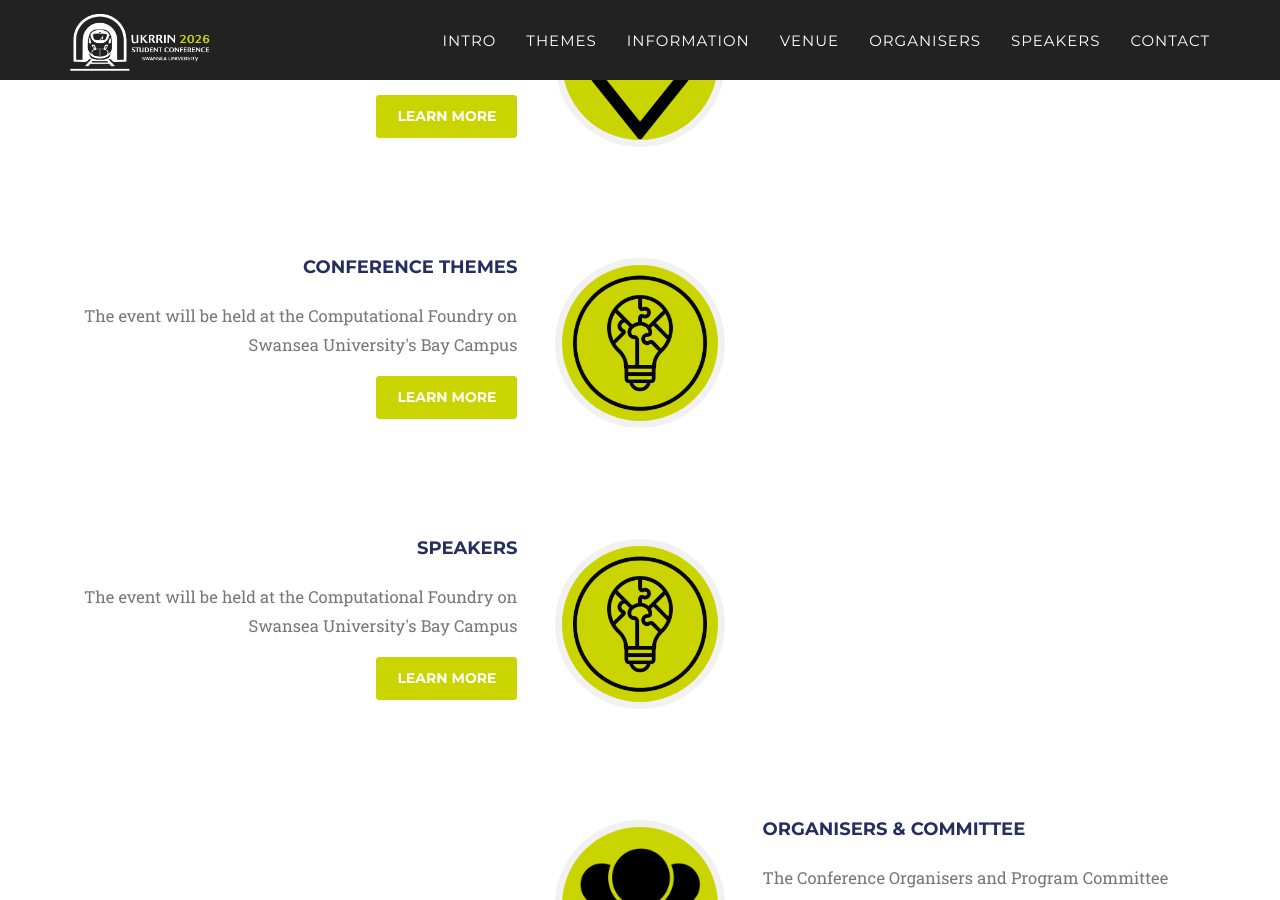
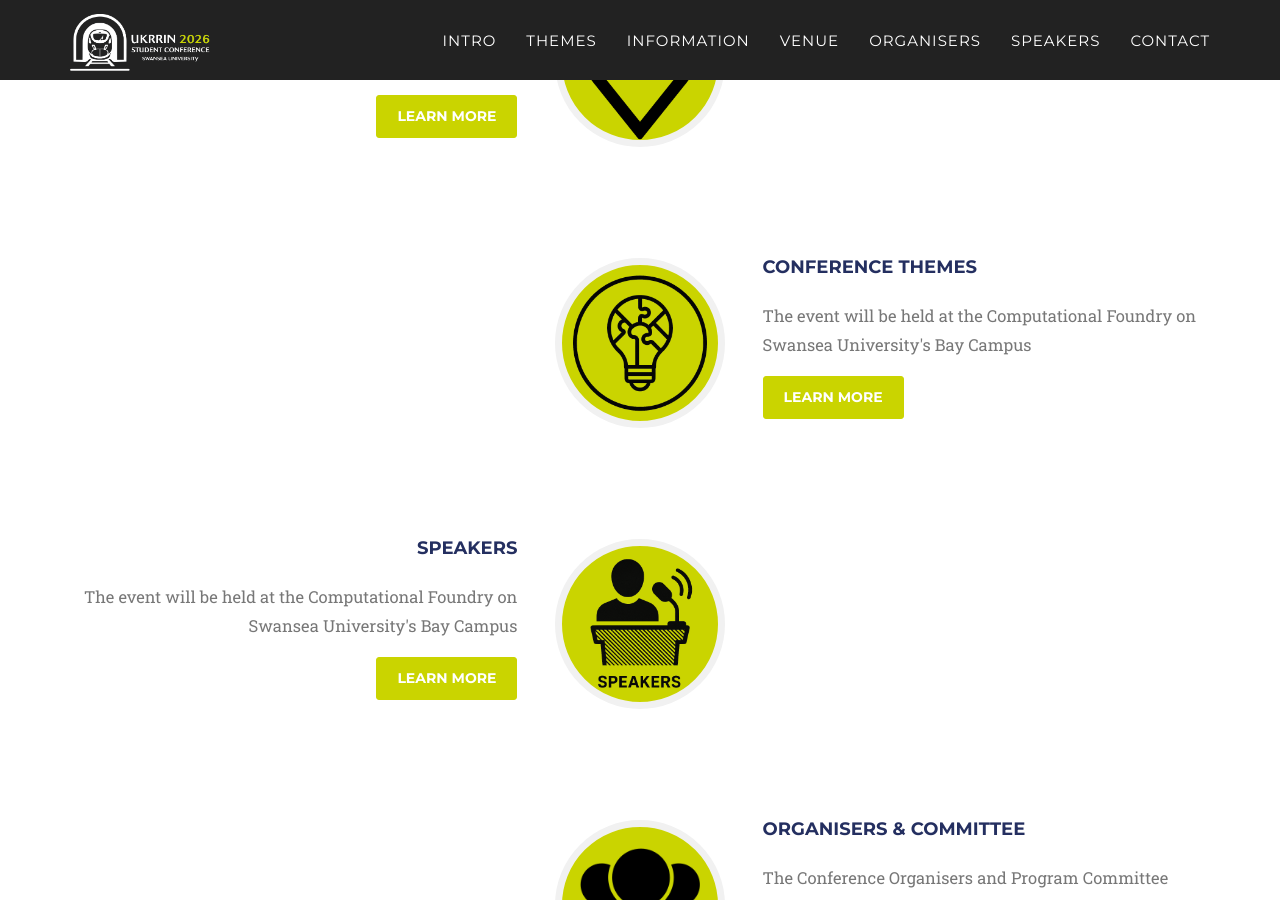
Before and after one commit to ukrrin2026swansea/ukrrin2026swansea.github.io, a Jekyll site: the page built from index.html, in a window 1280 px wide and 900 px high, scrolled down 3353 px. Built offline with Jekyll 4.4.1, drawn with Linux system fonts in a browser that asks for light colours; some web fonts are replaced.

Commit message:
speakers icon

```diff
--- a/_data/twenty_17/home_about_data.yml
+++ b/_data/twenty_17/home_about_data.yml
@@ -15,14 +15,14 @@
   info: The event will be held at the Computational Foundry on Swansea University's Bay Campus
   link: /venue
 
-- inverted: themes
+- inverted: timeline-inverted themes
   img: icon-themes.png
   name: Conference Themes
   info: The event will be held at the Computational Foundry on Swansea University's Bay Campus
   link: /themes
 
 - inverted: speakers
-  img: icon-themes.png
+  img: icon-speakers.png
   name: Speakers
   info: The event will be held at the Computational Foundry on Swansea University's Bay Campus
   link: /themes
```
Also changed, not shown: css/2016_style/img/icon-speakers.png (added).
